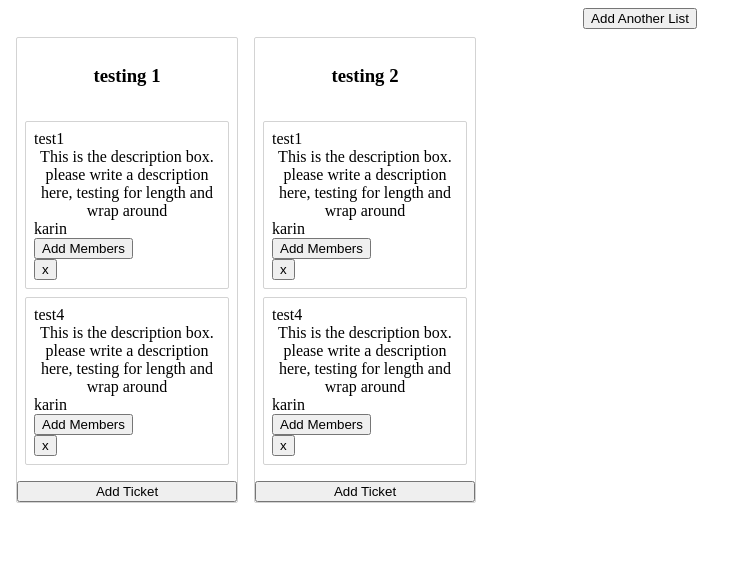
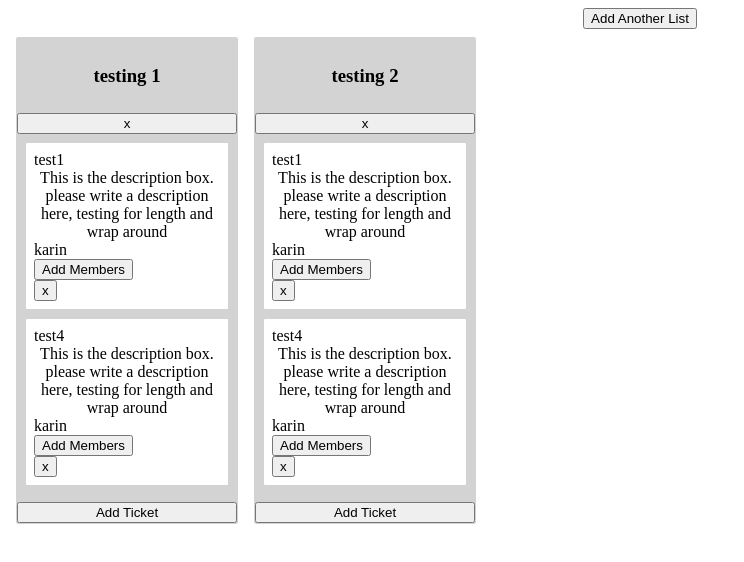
Before and after one commit to enigmatikme/kanban_board, a React (Create React App) app: page / in a window 1280 px wide. Shown: the top 562 px of the page, without its empty margins (0-744 px from the left). Built offline with nearby package versions, Linux system fonts and the light colour scheme.

Commit message:
can delete list

```diff
--- a/src/components/List.jsx
+++ b/src/components/List.jsx
@@ -11,6 +11,7 @@ const Container = styled.div`
   border: 1px solid lightgrey;
   border-radius: 2px;
   width: 220px;
+  background: lightgrey;
 
   // created a flex box where children are aligned vertically
   display: flex;
@@ -24,7 +25,7 @@ const Title = styled.h3`
 const TaskList = styled.div`
   padding: 8px;
   transition: background-color 0.2s ease;
-  background-color: ${props => (props.isDraggingOver ? "skyblue" : "white")};
+  background-color: ${props => (props.isDraggingOver ? "skyblue" : "lightgrey")};
 
   flex-grow: 1;
   min-height: 100px;
@@ -33,9 +34,16 @@ const TaskList = styled.div`
 function List({currentListIndex, list, addTicket, updateUsers, deleteTicket, lists, setLists}) {
   const [showModal, toggleModal] = useState(false);
 
+  const deleteList = () => {
+    const newList = [...lists];
+    newList.splice(currentListIndex, 1);
+    setLists(newList);
+  }
+
   return (
     <Container>
       <Title> {list.listName} </Title>
+      <button onClick={deleteList}>x</button>
       <Droppable droppableId={`${currentListIndex}`}>
         {(provided, snapshot) => (
           <TaskList
```
